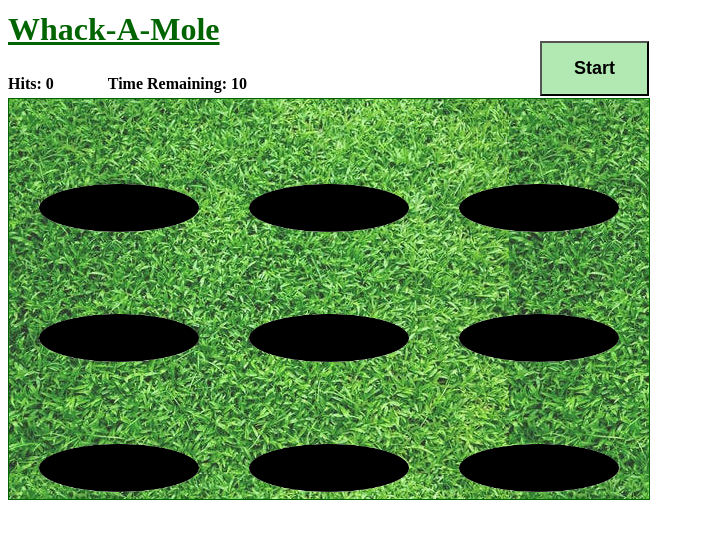
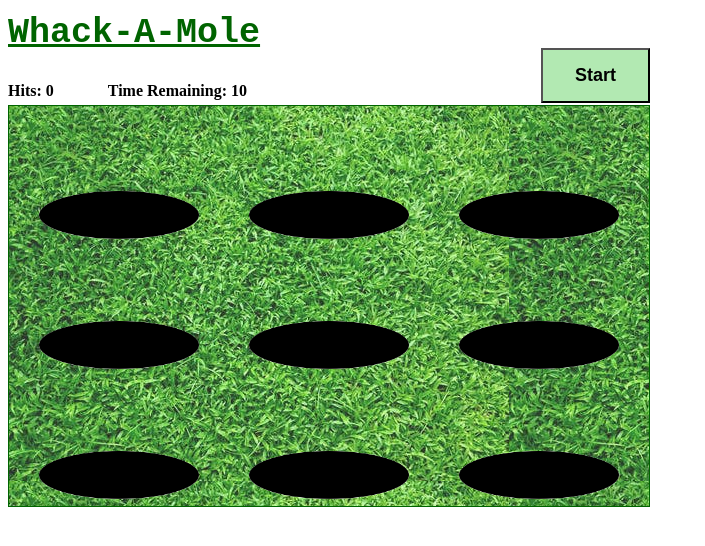
Before and after one commit to sophiatomasi/whack-a-mole, a website: page index.html in a window 1280 px wide. Shown: the whole page, without its empty margins (0-705 px from the left). Drawn offline with Linux system fonts and the light colour scheme.

Commit message:
adjust title

```diff
--- a/main.css
+++ b/main.css
@@ -2,6 +2,8 @@
 h1 {
     position: relative;
     bottom: 10px;
+    font-family: monospace;
+    font-size: 35px;
 }
 
 h4 {
@@ -23,8 +25,8 @@ h4 {
     cursor: pointer;
     background-color: rgb(178, 233, 178);
     position: absolute;
-    top: 37px;
-    left: 300px;
+    top: 44px;
+    left: 301px;
 }
 
 .game {
```
Also changed, not shown: 1 other file.
